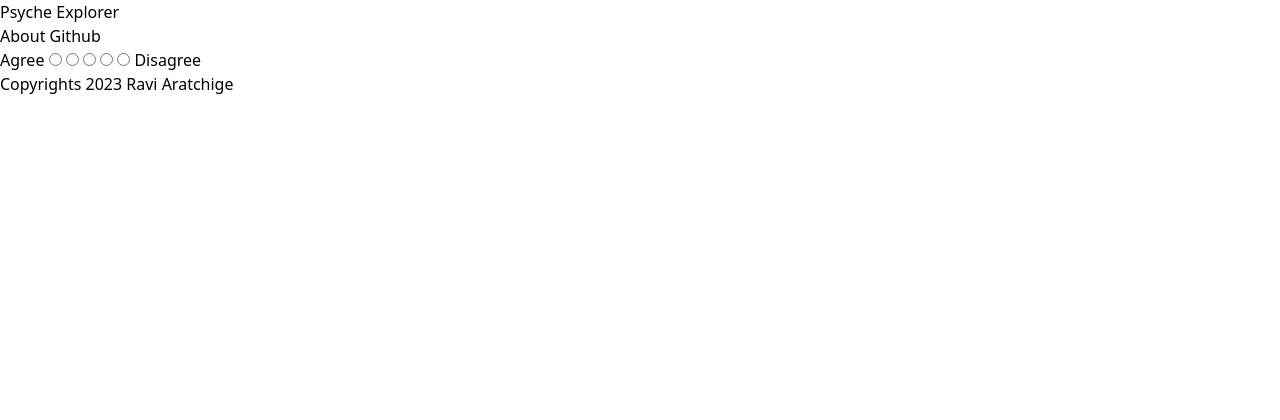
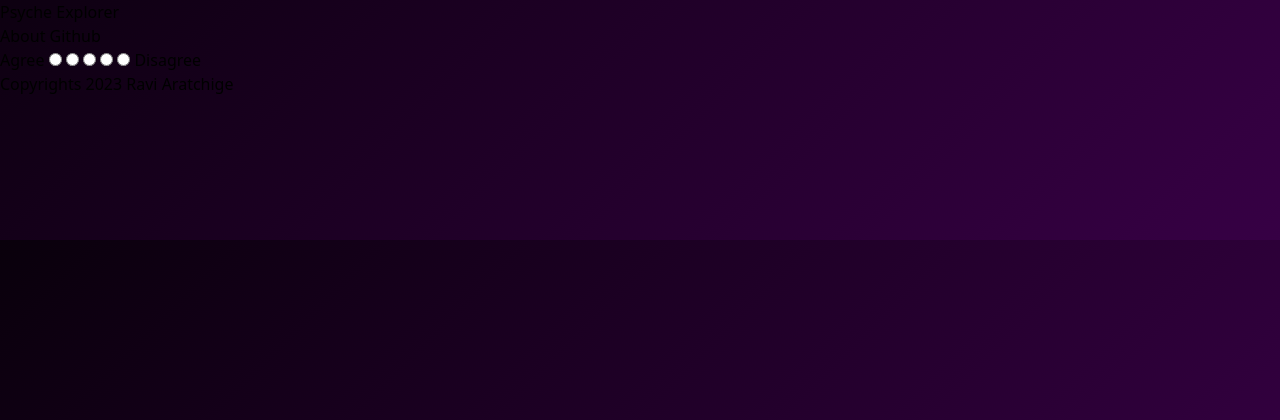
Before and after one commit to ravi-aratchige/spacefarer, a Flask app: page /form in a window 1280 px wide. Shown: the top 420 px of the page. Run offline with Flask 3, Linux system fonts and the light colour scheme; style sheets or scripts are compiled from the project's sources.

Commit message:
Added background gradient + minor fixes

```diff
--- a/flask-app/app.py
+++ b/flask-app/app.py
@@ -14,9 +14,9 @@
 
 @app.route('/form')
 def form():
-    return render_template('form_v2.html', questions=questions)
+    return render_template('form-v2.html', questions=questions)
 
-@app.route('/form-test', methods=['GET', 'POST'])
+@app.route('/form-v2', methods=['GET', 'POST'])
 def form_test():
     answers = []
     if request.method == 'POST':
@@ -34,7 +34,7 @@
         if current_question_index < len(questions) - 1:
             # Increment the question index to display the next question
             next_question_index = current_question_index + 1
-            return render_template('form_v2.html', question=questions[next_question_index], question_index=next_question_index)
+            return render_template('form-v2.html', question=questions[next_question_index], question_index=next_question_index)
         else:
             # Display a thank you message or redirect to a different page
             # return render_template('home.html')
@@ -42,7 +42,7 @@
             return redirect(url_for('home'))
     else:
         # Display the first question when initially accessing the page
-        return render_template('form_v2.html', question=questions[0], question_index=0)
+        return render_template('form-v2.html', question=questions[0], question_index=0)
 
 if __name__ == '__main__':
     app.run(debug=True)
--- a/flask-app/templates/form_v2.html
+++ b/flask-app/templates/form-v2.html
@@ -18,13 +18,13 @@
         <section class="flex flex-col align-center text-center">
             <div class="flex flex-col">
                 <h1>{{ question }}</h1>
-                <div class="flex justify-center">
-                    <label for="5">Agree</label>
-                    <input type="radio" name="answer" value="5">
-                    <input type="radio" name="answer" value="4">
-                    <input type="radio" name="answer" value="3">
-                    <input type="radio" name="answer" value="2">
-                    <input type="radio" name="answer" value="1">
+                <div class="flex justify-center space-x-4">
+                    <label for="5" class="px-2">Agree</label>
+                    <input type="radio" name="answer" value="5" class="mx-2">
+                    <input type="radio" name="answer" value="4" class="px-2">
+                    <input type="radio" name="answer" value="3" class="px-2">
+                    <input type="radio" name="answer" value="2" class="px-2">
+                    <input type="radio" name="answer" value="1" class="px-2">
                     <label for="1">Disagree</label>
                     <input type="hidden" name="question_index" value="{{ question_index }}">
                 </div>
--- a/flask-app/templates/home.html
+++ b/flask-app/templates/home.html
@@ -10,7 +10,7 @@
             Psyche Explorer combines the worlds of astrology and computer science, using machine learning to help you discover the hidden depths of your personality.
         </p>
         <button class="bg-violet-600 hover:bg-violet-400 text-white font-bold py-2 px-4 rounded">
-            <a href="/form-test">
+            <a href="/form-v2">
             Take the Test
             </a>
         </button>
--- a/flask-app/templates/layout.html
+++ b/flask-app/templates/layout.html
@@ -7,11 +7,35 @@
     <link rel="icon" type="image/x-icon" href="{{ url_for('static', filename='img/favicon.png') }}">
     <title>Psyche Explorer</title>
 
+    <style>
+        body {
+            /* fallback gradient in case JavaScript does not load */
+            background: linear-gradient(-45deg, #8900AE, #5D0076, #330040, #000000);
+            background-size: 400% 400%;
+            /* fallback animation in case JavaScript does not load */
+            animation: gradient 8s ease infinite;
+            height: auto;
+        }
+
+        /* BACKGROUND ANIMATION */
+        @keyframes gradient {
+            0% {
+                background-position: 0% 50%;
+            }
+            50% {
+                background-position: 100% 50%;
+            }
+            100% {
+                background-position: 0% 50%;
+            }
+        }
+    </style>
+
     <!-- Script for form -->
     {% block script %} {% endblock script %}
 </head>
 <body>
-    <main class="flex flex-col justify-between min-h-screen bg-[#0f041E] text-white">
+    <main class="flex flex-col justify-between min-h-screen text-white">
         <!-- Header -->
         <header class='flex justify-between p-5'>
             <div>
```
Also changed, not shown: flask-app/templates/form-v1.html (renamed from flask-app/templates/form_v1.html).
